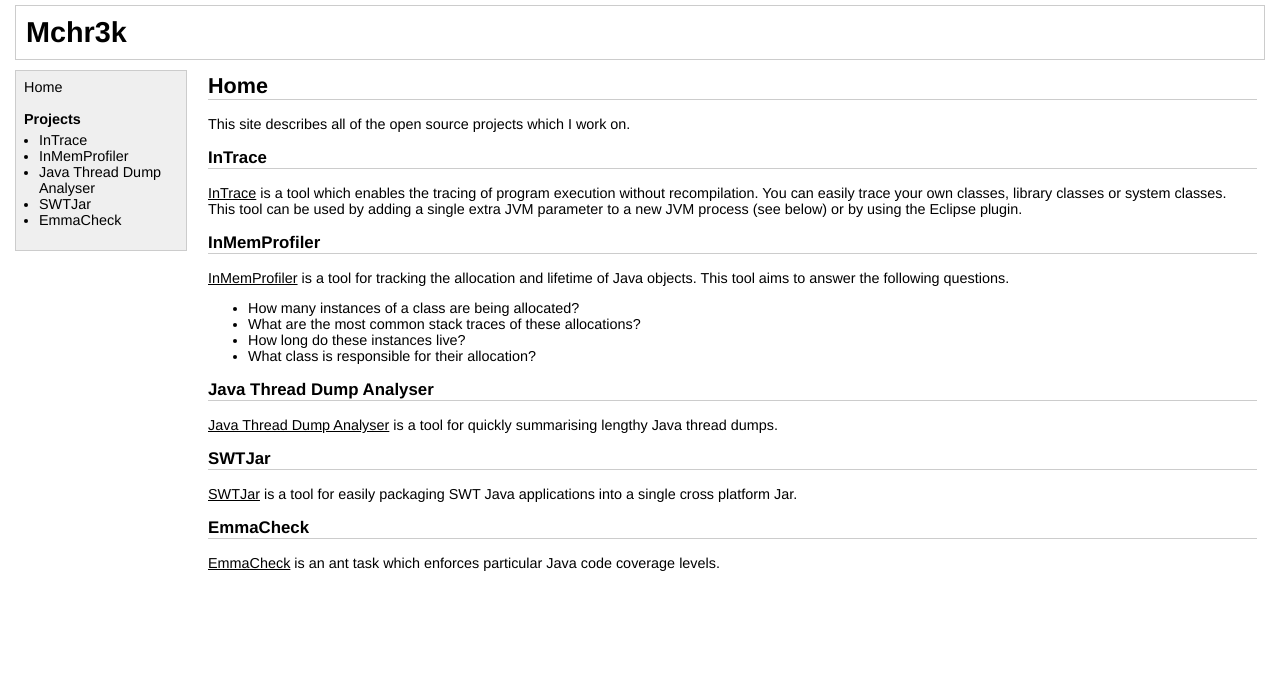
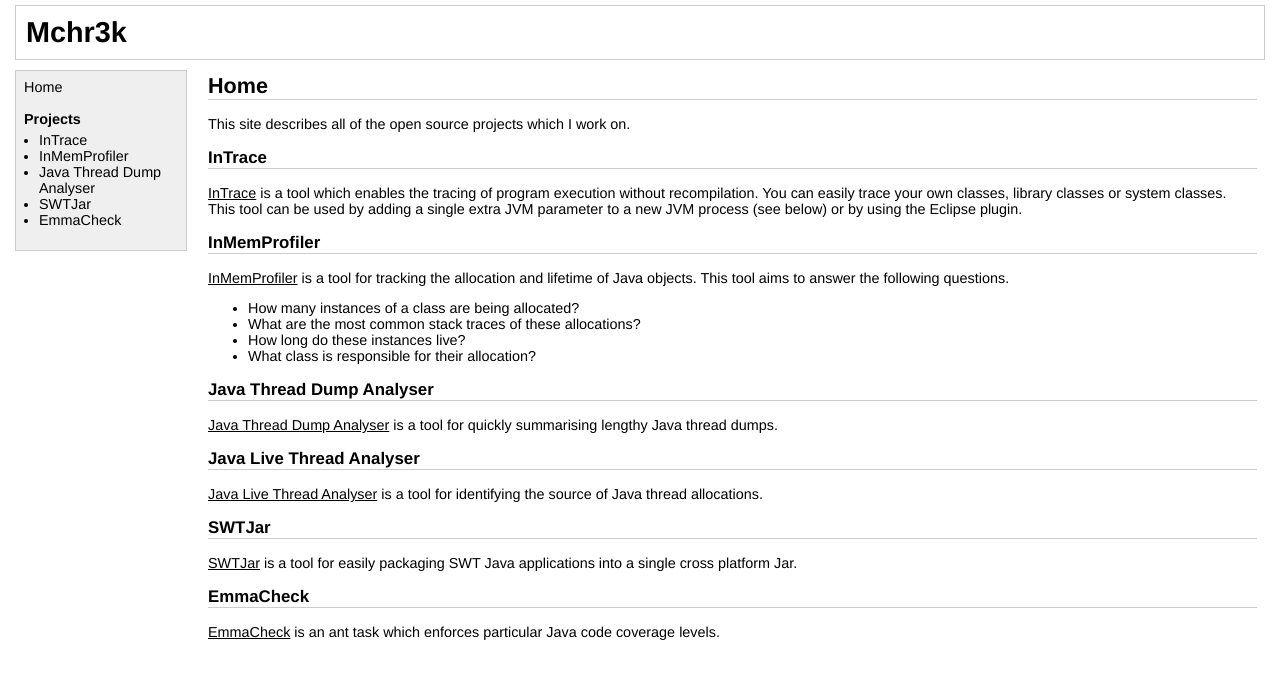
Before and after one commit to mchr3k/mchr3k.github.com, a Jekyll site: the page built from index.html, in a window 1280 px wide. Shown: the top 679 px of the page. Built offline with Jekyll 4.4.1, drawn with Linux system fonts in a browser that asks for light colours.

Commit message:
Add link to JLTA

```diff
--- a/index.html
+++ b/index.html
@@ -27,6 +27,10 @@
 
 <p><a href="javathreaddumpanalyser/">Java Thread Dump Analyser</a> is a tool for quickly summarising lengthy Java thread dumps.
 
+<h3>Java Live Thread Analyser</h3>
+
+<p><a href="jlta/">Java Live Thread Analyser</a> is a tool for identifying the source of Java thread allocations.
+
 <h3>SWTJar</h3>
 
 <p><a href="swtjar/">SWTJar</a> is a tool for easily packaging SWT Java applications into a single cross platform Jar.
```
